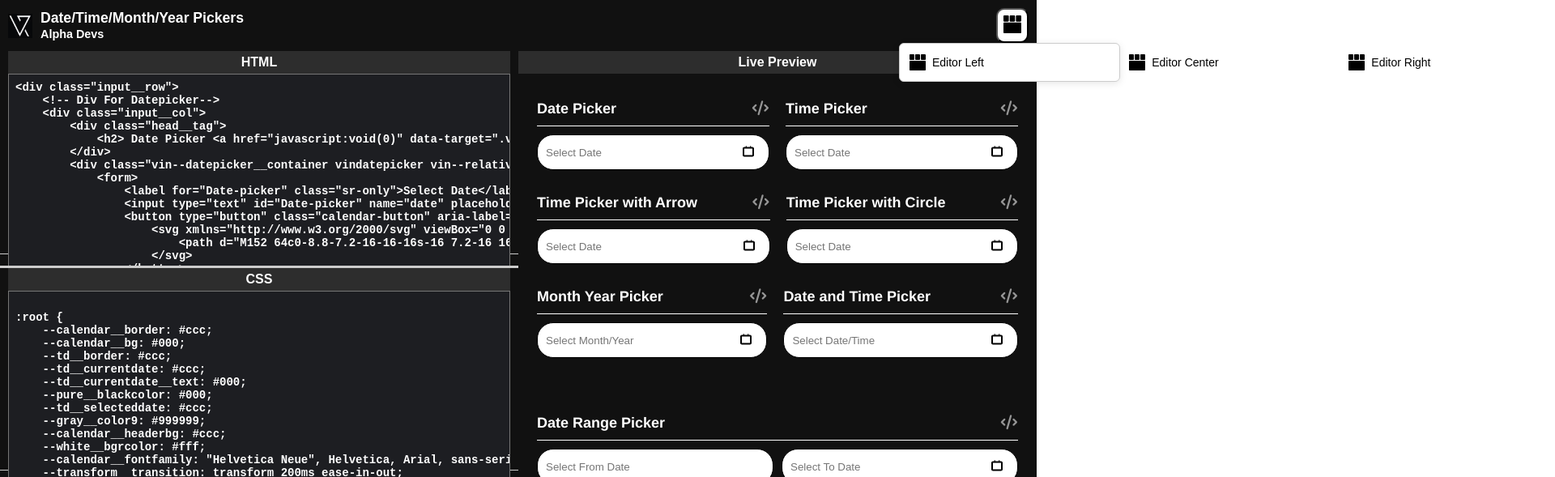
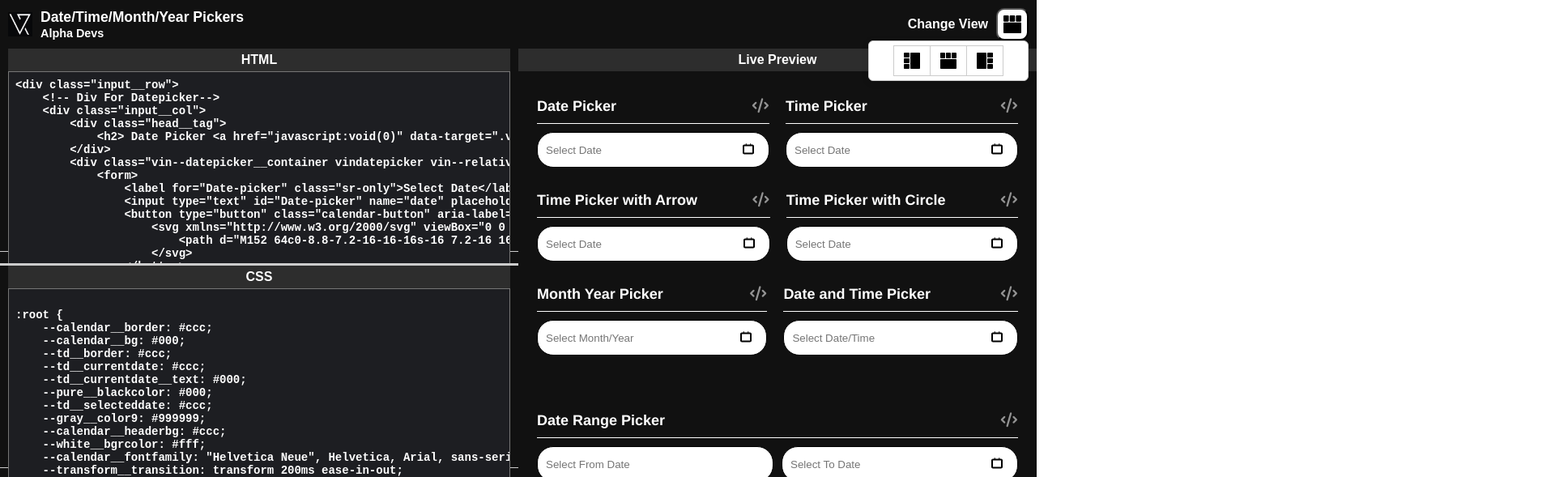
Before and after one commit to vinoth-elito/vin--datepicker__container, a plain HTML site: page index.html in a window 1280 px wide. Both pictures are taken after a click on the button "Change View". Shown: the top 589 px of the page at 81% size, 1920 px wide, since content can reach past the window. Drawn offline with nearby package versions, Linux system fonts and the light colour scheme.

Commit message:
enhancement

```diff
--- a/index.html
+++ b/index.html
@@ -414,6 +414,14 @@
             float: right;
             margin-left: auto;
             position: relative;
+            display: flex;
+            align-items: center;
+            gap: 10px;
+        }
+
+        h2 {
+            font-size: 16px;
+            color: #fff;
         }
 
         .editors--switch button {
@@ -422,7 +430,32 @@
             padding: 7px;
             border-radius: 10px;
             cursor: pointer;
-            flex: 0 0 auto;
+            font-size: 0;
+        }
+
+
+
+        .editors--switch button.dropdown-btn {
+            border: 1px solid #ccc;
+            border-right: 0;
+            border-radius: 0px;
+            background: none;
+        }
+
+        /* .editors--switch button.dropdown-btn.active {
+            background: #ccc;
+        } */
+
+        .editors--switch button.dropdown-btn:first-of-type svg {
+            transform: rotate(-90deg);
+        }
+
+        .editors--switch button.dropdown-btn:last-of-type {
+            border-right: 1px solid #ccc;
+        }
+
+        .editors--switch button.dropdown-btn:last-of-type svg {
+            transform: rotate(90deg);
         }
 
         @keyframes dropdownFlipIn {
@@ -455,6 +488,12 @@
 
         .view-switcher-dropdown.dropdown-hide {
             animation: dropdownFlipOut 0.3s ease forwards;
+        }
+
+        .view-switcher-dropdown {
+            display: flex;
+            justify-content: space-between;
+            overflow: hidden;
         }
 
         #page-loader {
@@ -512,11 +551,6 @@
         #page-loader.hidden {
             opacity: 0;
             pointer-events: none;
-        }
-
-        .view-switcher-dropdown {
-            display: flex;
-            justify-content: space-between;
         }
     </style>
 </head>
@@ -547,6 +581,7 @@
                 <span>Alpha Devs</span>
             </div>
             <div class="editors--switch">
+                <h2>Change View</h2>
                 <button id="view-switcher-button" title="Change View" class="Button-module_root-xw+9D">
                     <svg viewBox="0 0 20 20" xmlns="http://www.w3.org/2000/svg"
                         class="EditorHeaderViewSwitcher_iconPen-jP26l">
@@ -3200,12 +3235,12 @@ if (state.view === "month" && state.year < currentYear) state.year++; else if (s
             dropdown.className = "view-switcher-dropdown dropdown-show";
             dropdown.style.position = "absolute";
             dropdown.style.top = "100%"
-            dropdown.style.left = "-120px"
+            dropdown.style.right = "0"
             dropdown.style.background = "#fff";
             dropdown.style.border = "1px solid #ccc";
             dropdown.style.borderRadius = "6px";
             dropdown.style.boxShadow = "0 2px 10px rgba(0,0,0,0.1)";
-            dropdown.style.padding = "5px 0";
+            dropdown.style.padding = "5px 30px";
             dropdown.style.zIndex = 999;
             dropdown.style.minWidth = "160px";
             dropdown.style.transformOrigin = "top center";
@@ -3213,40 +3248,36 @@ if (state.view === "month" && state.year < currentYear) state.year++; else if (s
                 {
                     id: "editor-left",
                     label: "Editor Left",
-                    icon: `<svg viewBox="0 0 20 20" xmlns="http://www.w3.org/2000/svg" width="20" height="20">
-                <path d="M0 9.002C0 8.45.455 8 .992 8h18.016c.548 0 .992.456.992 1.002v9.996c0 .553-.455 1.002-.992 1.002H.992C.444 20 0 19.544 0 18.998zm0-8C0 .45.451 0 .99 0h4.02A.99.99 0 0 1 6 1.003v4.994C6 6.551 5.549 7 5.01 7H.99A.99.99 0 0 1 0 5.997zm7 0C7 .45 7.451 0 7.99 0h4.02A.99.99 0 0 1 13 1.003v4.994C13 6.551 12.549 7 12.01 7H7.99A.99.99 0 0 1 7 5.997zm7 0C14 .45 14.451 0 14.99 0h4.02A.99.99 0 0 1 20 1.003v4.994C20 6.551 19.549 7 19.01 7h-4.02A.99.99 0 0 1 14 5.997z"></path>
-              </svg>`
+                    icon: `<svg viewBox="0 0 20 20" xmlns="http://www.w3.org/2000/svg" class="EditorHeaderViewSwitcherLayoutButtons-module_newPenLeftLayout-PhHzQ" width="20" height="20"><path d="M0 9.002C0 8.45.455 8 .992 8h18.016c.548 0 .992.456.992 1.002v9.996c0 .553-.455 1.002-.992 1.002H.992C.444 20 0 19.544 0 18.998zm0-8C0 .45.451 0 .99 0h4.02A.99.99 0 0 1 6 1.003v4.994C6 6.551 5.549 7 5.01 7H.99A.99.99 0 0 1 0 5.997zm7 0C7 .45 7.451 0 7.99 0h4.02A.99.99 0 0 1 13 1.003v4.994C13 6.551 12.549 7 12.01 7H7.99A.99.99 0 0 1 7 5.997zm7 0C14 .45 14.451 0 14.99 0h4.02A.99.99 0 0 1 20 1.003v4.994C20 6.551 19.549 7 19.01 7h-4.02A.99.99 0 0 1 14 5.997z"></path></svg>`
                 },
                 {
                     id: "editor-center",
                     label: "Editor Center",
-                    icon: `<svg viewBox="0 0 20 20" xmlns="http://www.w3.org/2000/svg" width="20" height="20">
-                <path d="M0 9.002C0 8.45.455 8 .992 8h18.016c.548 0 .992.456.992 1.002v9.996c0 .553-.455 1.002-.992 1.002H.992C.444 20 0 19.544 0 18.998zm0-8C0 .45.451 0 .99 0h4.02A.99.99 0 0 1 6 1.003v4.994C6 6.551 5.549 7 5.01 7H.99A.99.99 0 0 1 0 5.997zm7 0C7 .45 7.451 0 7.99 0h4.02A.99.99 0 0 1 13 1.003v4.994C13 6.551 12.549 7 12.01 7H7.99A.99.99 0 0 1 7 5.997zm7 0C14 .45 14.451 0 14.99 0h4.02A.99.99 0 0 1 20 1.003v4.994C20 6.551 19.549 7 19.01 7h-4.02A.99.99 0 0 1 14 5.997z"></path>
-              </svg>`
+                    icon: `<svg viewBox="0 0 20 20" xmlns="http://www.w3.org/2000/svg" width="20" height="20"><path d="M0 9.002C0 8.45.455 8 .992 8h18.016c.548 0 .992.456.992 1.002v9.996c0 .553-.455 1.002-.992 1.002H.992C.444 20 0 19.544 0 18.998zm0-8C0 .45.451 0 .99 0h4.02A.99.99 0 0 1 6 1.003v4.994C6 6.551 5.549 7 5.01 7H.99A.99.99 0 0 1 0 5.997zm7 0C7 .45 7.451 0 7.99 0h4.02A.99.99 0 0 1 13 1.003v4.994C13 6.551 12.549 7 12.01 7H7.99A.99.99 0 0 1 7 5.997zm7 0C14 .45 14.451 0 14.99 0h4.02A.99.99 0 0 1 20 1.003v4.994C20 6.551 19.549 7 19.01 7h-4.02A.99.99 0 0 1 14 5.997z"></path></svg>`
                 },
                 {
                     id: "editor-right",
                     label: "Editor Right",
-                    icon: `<svg viewBox="0 0 20 20" xmlns="http://www.w3.org/2000/svg" width="20" height="20">
-                <path d="M0 9.002C0 8.45.455 8 .992 8h18.016c.548 0 .992.456.992 1.002v9.996c0 .553-.455 1.002-.992 1.002H.992C.444 20 0 19.544 0 18.998zm0-8C0 .45.451 0 .99 0h4.02A.99.99 0 0 1 6 1.003v4.994C6 6.551 5.549 7 5.01 7H.99A.99.99 0 0 1 0 5.997zm7 0C7 .45 7.451 0 7.99 0h4.02A.99.99 0 0 1 13 1.003v4.994C13 6.551 12.549 7 12.01 7H7.99A.99.99 0 0 1 7 5.997zm7 0C14 .45 14.451 0 14.99 0h4.02A.99.99 0 0 1 20 1.003v4.994C20 6.551 19.549 7 19.01 7h-4.02A.99.99 0 0 1 14 5.997z"></path>
-              </svg>`
+                    icon: `<svg viewBox="0 0 20 20" xmlns="http://www.w3.org/2000/svg" class="EditorHeaderViewSwitcherLayoutButtons-module_newPenRightLayout-X2VCi" width="20" height="20"><path d="M0 9.002C0 8.45.455 8 .992 8h18.016c.548 0 .992.456.992 1.002v9.996c0 .553-.455 1.002-.992 1.002H.992C.444 20 0 19.544 0 18.998zm0-8C0 .45.451 0 .99 0h4.02A.99.99 0 0 1 6 1.003v4.994C6 6.551 5.549 7 5.01 7H.99A.99.99 0 0 1 0 5.997zm7 0C7 .45 7.451 0 7.99 0h4.02A.99.99 0 0 1 13 1.003v4.994C13 6.551 12.549 7 12.01 7H7.99A.99.99 0 0 1 7 5.997zm7 0C14 .45 14.451 0 14.99 0h4.02A.99.99 0 0 1 20 1.003v4.994C20 6.551 19.549 7 19.01 7h-4.02A.99.99 0 0 1 14 5.997z"></path></svg>`
                 }
             ];
-            options.forEach(opt => {
+            const container = document.getElementById("editor-switcher");
+            function clearActive() {
+                dropdown.querySelectorAll(".dropdown-btn").forEach(btn => btn.classList.remove("active"));
+            }
+            options.forEach((opt, index) => {
                 const btn = document.createElement("button");
-                btn.className = "dropdown-option";
-                btn.style.display = "flex";
-                btn.style.alignItems = "center";
-                btn.style.gap = "8px";
+                btn.className = "dropdown-btn";
                 btn.style.width = "100%";
                 btn.style.padding = "8px 12px";
-                btn.style.background = "none";
-                btn.style.border = "none";
                 btn.style.cursor = "pointer";
-                btn.style.fontSize = "14px";
-                btn.style.textAlign = "left";
+                btn.style.textAlign = "center";
                 btn.innerHTML = `${opt.icon} ${opt.label}`;
+                btn.id = opt.id;
+                if (index === 0) btn.classList.add("active");
                 btn.addEventListener("click", () => {
+                    clearActive();
+                    btn.classList.add("active");
                     applyEditorLayout(opt.id);
                     dropdown.classList.remove("dropdown-show");
                     dropdown.classList.add("dropdown-hide");
@@ -3268,8 +3299,6 @@ if (state.view === "month" && state.year < currentYear) state.year++; else if (s
                     }
                     setTimeout(() => dropdown.remove(), 300);
                 });
-                btn.addEventListener("mouseenter", () => btn.style.background = "#f0f0f0");
-                btn.addEventListener("mouseleave", () => btn.style.background = "none");
                 dropdown.appendChild(btn);
             });
             switchWrapper.appendChild(dropdown);
@@ -3282,8 +3311,6 @@ if (state.view === "month" && state.year < currentYear) state.year++; else if (s
                 }
             });
         });
-
-
         function setupEditorCenterVerticalResize(container) {
             if (!container) return;
             const editors = container.querySelector(".editors");
```
